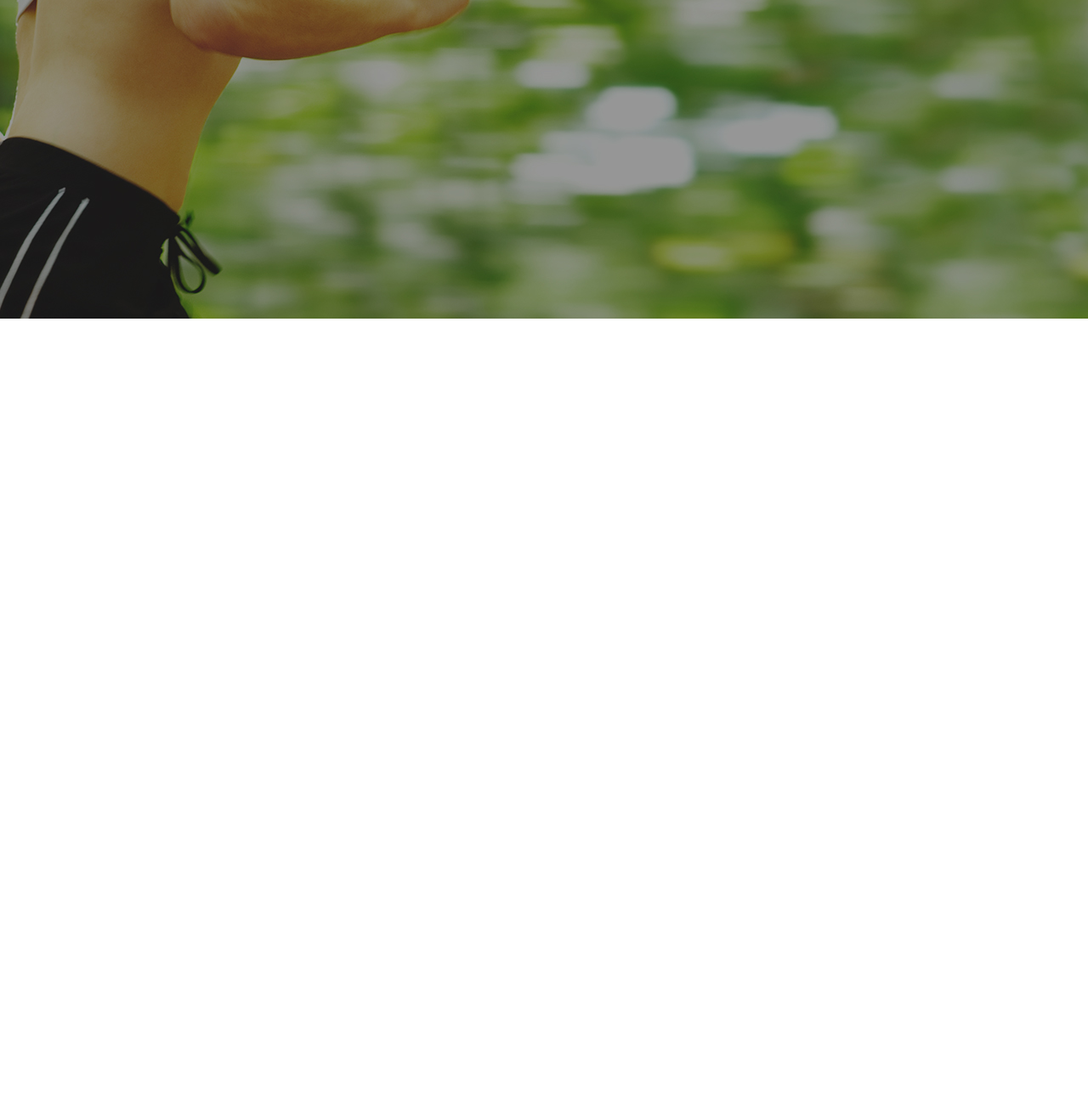
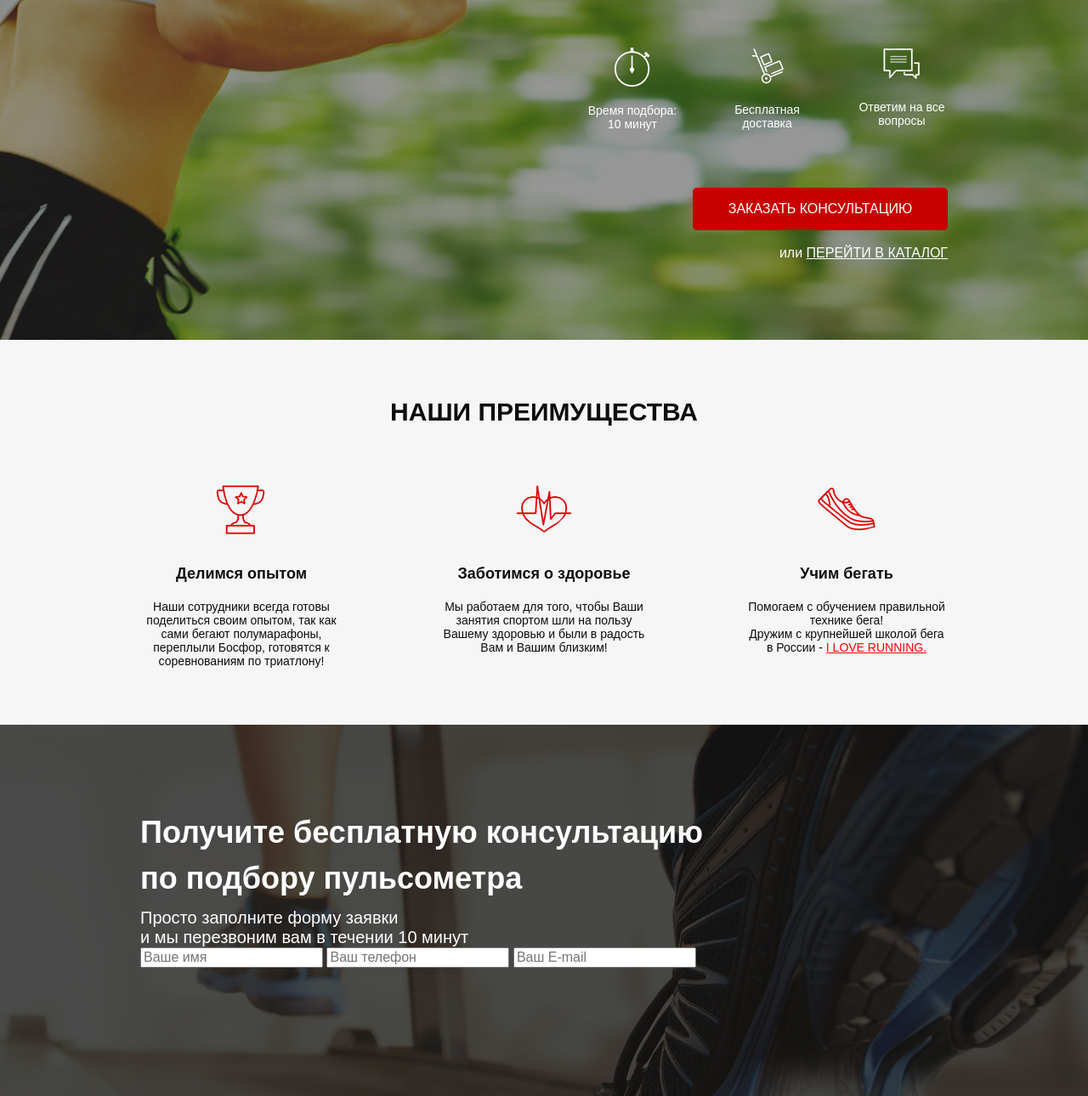
Before and after one commit to Annet14/Pulse, a website: page src/index.html in a window 1280 px wide. Shown: the part 275-1565 px from the top of the page at 85% size. Before the commit the page ends 800 px from the top, so only its background shows below. Drawn offline with Linux system fonts and the light colour scheme.

Commit message:
my third commit

```diff
--- a/src/index.html
+++ b/src/index.html
@@ -27,6 +27,92 @@
           <button class="button">Заказать звонок</button>
         </div>
       </header>
+
+      <div class="promo_wrapper">
+        <h1 class="promo_header">Подбор пульсометра</h1>
+        <h2 class="promo_subheader">с учётом Вашего уровня подготовки</h2>
+
+        <div class="promo_icons">
+          <div class="promo_icon">
+            <img src="icon/timer.png" alt="timer">
+            Время подбора:
+            10 минут
+          </div>
+          <div class="promo_icon">
+            <img src="icon/hand_cart.png" alt="handcart">
+            Бесплатная
+            доставка
+          </div>
+          <div class="promo_icon">
+            <img src="icon/message.png" alt="message">
+            Ответим
+            на все вопросы
+          </div>
+        </div>
+        <button class="button button_main">заказать кОНСУЛЬТАЦИЮ</button>
+        <div class="promo_link">
+          или
+          <a href="#">ПЕРЕЙТИ В КАТАЛОГ</a>
+        </div>
+      </div>
+
+    </div>
+  </div>
+  <div class="advantages">
+    <div class="container">
+      <h2 class="advantages_title">НАШИ ПРЕИМУЩЕСТВА</h2>
+
+      <div class="advantages_icons">
+        <div class="advantages_icon">
+          <img src="icon/cup.png" alt="cup">
+          <div class="advantages_subtitle">
+            Делимся опытом
+          </div>
+          <div class="advantages_descr">
+            Наши сотрудники всегда готовы поделиться своим опытом, так как сами бегают полумарафоны, переплыли Босфор,
+            готовятся к соревнованиям по триатлону!
+          </div>
+        </div>
+        <div class="advantages_icon">
+          <img src="icon/heart.png" alt="heart">
+          <div class="advantages_subtitle">
+            Заботимся о здоровье
+          </div>
+          <div class="advantages_descr">
+            Мы работаем для того, чтобы Ваши занятия спортом шли на пользу Вашему здоровью и были в радость Вам и Вашим
+            близким!
+          </div>
+        </div>
+        <div class="advantages_icon">
+          <img src="icon/shoe.png" alt="shoe">
+          <div class="advantages_subtitle">
+            Учим бегать
+          </div>
+          <div class="advantages_descr">
+            Помогаем с обучением правильной технике бега!<br>
+            Дружим с крупнейшей школой бега в России -
+            <a href="#">I LOVE RUNNING.</a>
+          </div>
+        </div>
+      </div>
+    </div>
+  </div>
+
+  <div class="consult">
+    <div class="container">
+      <h2 class="consult_title">
+        Получите бесплатную консультацию<br>
+        по подбору пульсометра
+      </h2>
+      <div class="consult_descr">
+        Просто заполните форму заявки<br>
+        и мы перезвоним вам в течении 10 минут
+      </div>
+      <form action="#">
+        <input placeholder="Ваше имя" type="text">
+        <input placeholder="Ваш телефон" type="number">
+        <input placeholder="Ваш E-mail" type="email">
+      </form>
     </div>
   </div>
 </body>
--- /dev/null
+++ b/src/sass/blocks/_advantages.sass
@@ -0,0 +1,32 @@
+.advantages
+    padding: 70px 0 67px 0
+    background-color: #f6f6f6
+    &_title
+        color: #0D0D0D
+        font-size: 30px
+        line-height: 30px
+        font-weight: 700
+        text-align: center
+    &_icons
+        margin-top: 65px
+        display: flex
+        justify-content: space-between
+    &_icon
+        display: flex
+        flex-direction: column
+        align-items: center
+        max-width: 238px
+    &_subtitle
+        margin-top: 35px
+        font-size: 18px
+        font-weight: 700
+        color: #0D0D0D
+    &_descr
+        margin-top: 20px
+        color: #0D0D0D
+        font-size: 14px
+        font-weight: 300
+        text-align: center
+        a
+            color: #ff0000
+            text-decoration: underline
--- a/src/sass/blocks/_buttons.sass
+++ b/src/sass/blocks/_buttons.sass
@@ -9,3 +9,8 @@
     font-size: 12px
     font-weight: 500
     text-transform: uppercase
+    &_main
+        margin-top: 67px
+        width: 300px
+        height: 50px
+        font-size: 16px
--- /dev/null
+++ b/src/sass/blocks/_consult.sass
@@ -0,0 +1,14 @@
+.consult
+    min-height: 680px
+    padding: 100px 0 92px 0
+    background: url(../img/bg2.png) center (center/cover) no-repeat
+    &_title
+        color: #FFFFFF
+        font-weight: 700
+        font-size: 36px
+        line-height: 54px
+        text-align: left
+    &_descr
+        color: #FFFFFF
+        font-weight: 500
+        font-size: 20px
--- a/src/sass/blocks/_promo.sass
+++ b/src/sass/blocks/_promo.sass
@@ -1,4 +1,46 @@
 .promo
     min-height: 650px
     padding: 21px 0 93px 0
-    background: url(../../img/bg.png) center (center/cover) no-repeat
+    background: url(../img/bg.png) center (center/cover) no-repeat
+    &_wrapper
+        display: flex
+        flex-direction: column
+        align-items: flex-end
+        margin-top: 91px
+    &_header
+        color: #FFFFFF
+        font-size: 42px
+        font-weight: 700
+        text-transform: uppercase
+        line-height: 42px
+    &_subheader
+        margin-top: 17px
+        color: #FFFFFF
+        font-weight: 500
+        font-size: 24px
+        line-height: 24px
+        text-transform: uppercase
+    &_icons
+        margin-top: 65px
+        width: 425px
+        display: flex
+        justify-content: space-between
+    &_icon
+        width: 108px
+        text-align: center
+        color: #FFFFFF
+        font-weight: 500
+        font-size: 14px
+        img
+            display: block
+            margin: 0 auto
+            margin-bottom: 20px
+    &_link
+        margin-top: 18px
+        color: #FFFFFF
+        font-weight: 500
+        font-size: 16px
+        a
+            color: #FFFFFF
+            text-transform: uppercase
+            text-decoration: underline
--- a/src/sass/style.sass
+++ b/src/sass/style.sass
@@ -9,3 +9,5 @@
 @import 'blocks/promo'
 @import 'blocks/header.sass'
 @import 'blocks/buttons'
+@import 'blocks/advantages'
+@import 'blocks/consult'
```
Also changed, not shown: src/css/style.min.css, src/icon/cup.png (added), src/icon/heart.png (added), src/icon/shoe.png (added), src/img/bg2.png (added), 3 other files.
